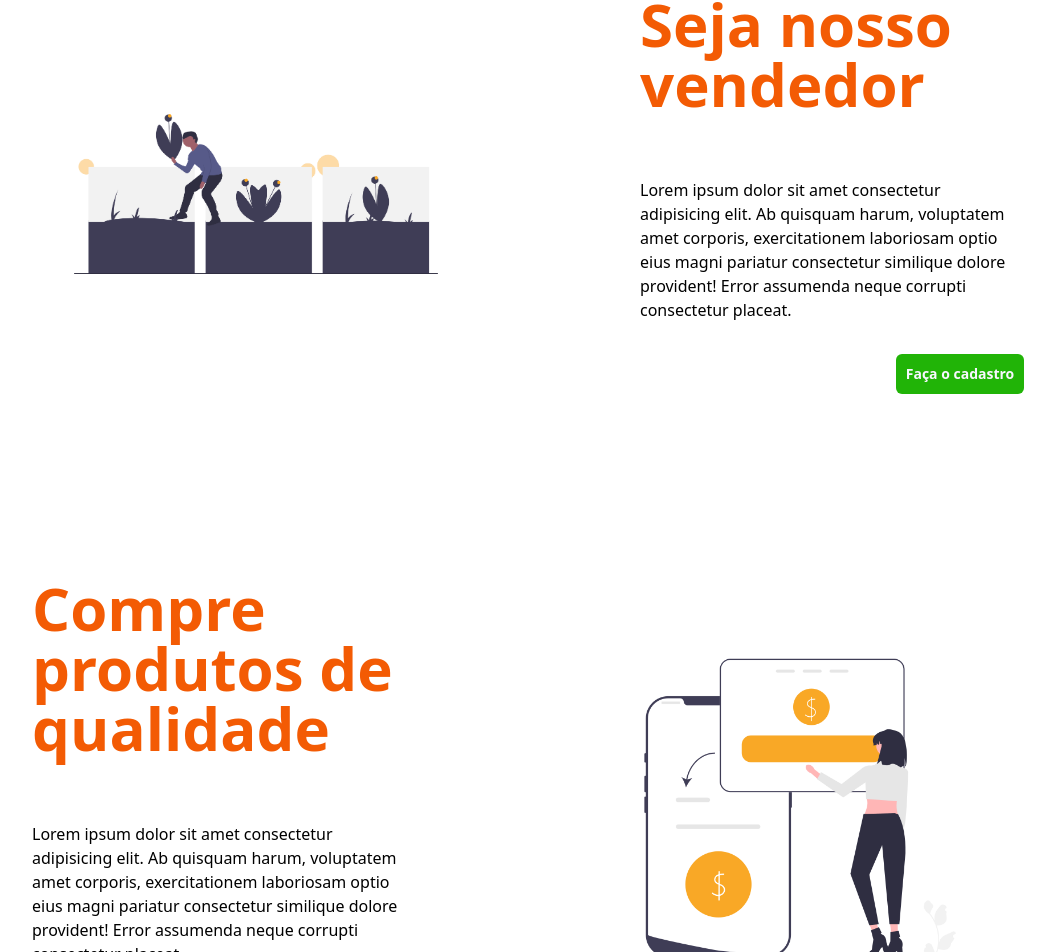
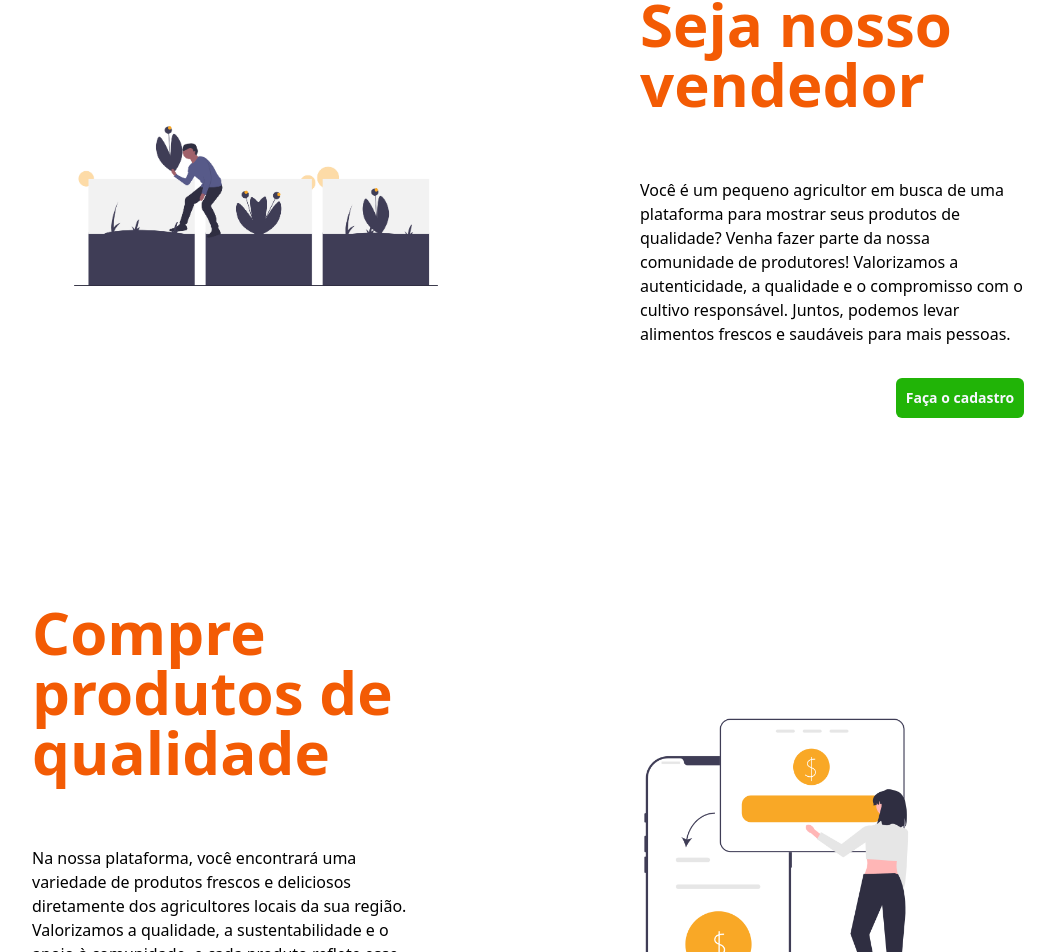
Before and after one commit to projeto-integrador-agromarket/front-end, a React (Vite) app: page / in a window 1280 px wide. Shown: the part 2230-3182 px from the top of the page, without its empty margins (112-1167 px from the left). Built offline with nearby package versions, Linux system fonts and the light colour scheme; no server answers.

Commit message:
Add: Melhorias

```diff
--- a/src/components/produtos/cardProdutos/CardProduto1.tsx
+++ b/src/components/produtos/cardProdutos/CardProduto1.tsx
@@ -11,6 +11,7 @@ interface CardProdutoProps {
 
 function CardProduto1(this: any, { produto }: CardProdutoProps) {
   const { adicionarProduto, removerProduto } = useContext(AuthContext);
+
   return (
     <>
       <div className="relative m-10 flex w-full max-w-sm flex-col overflow-hidden rounded-lg border border-light-gray-card bg-white-new shadow-2xl hover:bg-light-gray-card">
--- a/src/pages/contato/Contato.tsx
+++ b/src/pages/contato/Contato.tsx
@@ -14,41 +14,33 @@ function Contato() {
           ></iframe>
         </div>
       </div>
-      <div className="flex flex-col items-center justify-center mb-3">
+      <div className="flex flex-col items-center justify-center">
         <div className="flex self-center justify-center my-16 font-semibold text-6xl w-full text-dark-blue-footer">
           <p>Ficou alguma dúvida? Entre em contato</p>
         </div>
         <div className="flex flex-row">
-          <div className="endereco bg-timber-wolf mx-10 size-72">
+          {/* <div className="endereco bg-timber-wolf mx-10 size-72 rounded">
             <p>Endereco</p>
-          </div>
-          <div className="flex flex-col items-center justify-center bg-sand-orange w-full max-w-5xl">
-            <p>Formulário de contato</p>
+          </div> */}
+          <div className="flex flex-col rounded items-center justify-center bg-sand-orange w-full max-w-5xl mr-3 mb-9 shadow-xl">
+            <p className="text-3xl mt-4 text-dark-blue-footer font-semibold">
+              Formulário de Contato
+            </p>
             <form className="flex flex-wrap p-10 justify-self-center">
               <input
                 type="text"
                 className="bg-gray-700 text-gray-200 border-0 rounded-md p-2 mb-4 focus:bg-gray-600 focus:outline-none focus:ring-1 focus:ring-blue-500 transition ease-in-out duration-150 w-full md:w-[48%] mr-[2%]"
-                placeholder="Full Name"
+                placeholder="Nome"
               />
               <input
                 type="email"
                 className="bg-gray-700 text-gray-200 border-0 rounded-md p-2 mb-4 focus:bg-gray-600 focus:outline-none focus:ring-1 focus:ring-blue-500 transition ease-in-out duration-150 w-full md:w-[48%] ml-[2%]"
-                placeholder="Email"
+                placeholder="E-mail"
               />
               <input
                 type="number"
                 className="bg-gray-700 text-gray-200 border-0 rounded-md p-2 mb-4 focus:bg-gray-600 focus:outline-none focus:ring-1 focus:ring-blue-500 transition ease-in-out duration-150 w-full md:w-[48%] mr-[2%]"
-                placeholder="Phone Number"
-              />
-              <input
-                type="text"
-                className="bg-gray-700 text-gray-200 border-0 rounded-md p-2 mb-4 focus:bg-gray-600 focus:outline-none focus:ring-1 focus:ring-blue-500 transition ease-in-out duration-150 w-full md:w-[48%] ml-[2%]"
-                placeholder="Company Name"
-              />
-              <input
-                type="text"
-                className="bg-gray-700 text-gray-200 border-0 rounded-md p-2 mb-4 focus:bg-gray-600 focus:outline-none focus:ring-1 focus:ring-blue-500 transition ease-in-out duration-150 w-full md:w-[48%] mr-[2%]"
-                placeholder="Job Title"
+                placeholder="Celular"
               />
               <input
                 type="date"
@@ -57,17 +49,18 @@ function Contato() {
               />
               <textarea
                 name="message"
-                className="bg-gray-700 text-gray-200 border-0 rounded-md p-2 mb-auto md:mb-auto md:w-full md:h-auto md:min-h-[100px] md:max-h-[100px] md:flex-grow md:flex-shrink md:flex-auto focus:bg-gray-md:focus:outline-none:focus:ring-blue-md:focus:border-transparent transition ease-in-out duration-fastest"
-                placeholder="Message"
+                className="bg-gray-700 text-gray-200 border-0 rounded-md p-2 mb-auto md:mb-auto md:w-full md:h-auto md:min-h-[200px] md:max-h-[200px] md:flex-grow md:flex-shrink md:flex-auto focus:bg-gray-md:focus:outline-none:focus:ring-blue-md:focus:border-transparent transition ease-in-out duration-fastest"
+                placeholder="Escreva sua mensagem aqui..."
               ></textarea>
-
+            </form>
+            <div className="flex flex-row items-center self-center justify-center mb-5">
               <button
                 type="submit"
-                className="bg-gradient-to-r from-indigo-500 to-blue-500 text-white font-bold py-2 px-4 rounded-md mt-4 hover:bg-indigo-600 hover:to-blue-600 transition ease-in-out duration-150"
+                className=" bg-meddium-green text-white-new font-bold py-2 px-10 rounded-md hover:bg-indigo-600 hover:bg-dark-green transition ease-in-out duration-150 justify-center self-center "
               >
                 Submit
               </button>
-            </form>
+            </div>
           </div>
         </div>
       </div>
--- a/src/pages/home/Home.tsx
+++ b/src/pages/home/Home.tsx
@@ -67,10 +67,11 @@ function Home() {
               Seja nosso vendedor
             </h2>
             <p className="p-0">
-              Lorem ipsum dolor sit amet consectetur adipisicing elit. Ab
-              quisquam harum, voluptatem amet corporis, exercitationem
-              laboriosam optio eius magni pariatur consectetur similique dolore
-              provident! Error assumenda neque corrupti consectetur placeat.
+              Você é um pequeno agricultor em busca de uma plataforma para
+              mostrar seus produtos de qualidade? Venha fazer parte da nossa
+              comunidade de produtores! Valorizamos a autenticidade, a qualidade
+              e o compromisso com o cultivo responsável. Juntos, podemos levar
+              alimentos frescos e saudáveis para mais pessoas.
             </p>
             <div className="flex justify-end">
               <Link
@@ -94,10 +95,13 @@ function Home() {
               Compre produtos de qualidade
             </h2>
             <p className="p-0">
-              Lorem ipsum dolor sit amet consectetur adipisicing elit. Ab
-              quisquam harum, voluptatem amet corporis, exercitationem
-              laboriosam optio eius magni pariatur consectetur similique dolore
-              provident! Error assumenda neque corrupti consectetur placeat.
+              Na nossa plataforma, você encontrará uma variedade de produtos
+              frescos e deliciosos diretamente dos agricultores locais da sua
+              região. Valorizamos a qualidade, a sustentabilidade e o apoio à
+              comunidade, e cada produto reflete esse compromisso. Ao comprar
+              conosco, você não apenas obtém alimentos de alta qualidade, mas
+              também apoia os pequenos agricultores e promove práticas agrícolas
+              responsáveis.
             </p>
             <Link
               to="/home"
--- a/src/pages/sobrenos/SobreNos.tsx
+++ b/src/pages/sobrenos/SobreNos.tsx
@@ -6,8 +6,11 @@ function SobreNos() {
   return (
     <>
       <NavBar />
-      <div className="flex justify-between">
-        <div className="max-w-xs bg-white rounded-lg overflow-hidden shadow-lg p-4">
+      <div className="flex self-center justify-center my-10 font-semibold text-6xl w-full text-dark-orange">
+        <p>Nossa missão, visão e valores</p>
+      </div>
+      <div className="grid grid-cols-1 md:grid-cols-3 gap-4 px-20 pt-20 pb-40 self-center justify-center">
+        <div className="max-w-xs bg-white rounded-lg overflow-hidden shadow-lg">
           <div className="primeiroCard bg-cover h-48 flex-none bg-cover rounded-t text-center overflow-hidden"></div>
           <div className="px-6 py-4">
             <div className="font-bold text-xl mb-2">Missão</div>
@@ -21,7 +24,7 @@ function SobreNos() {
           </div>
         </div>
 
-        <div className="max-w-xs bg-white rounded-lg overflow-hidden shadow-lg p-4">
+        <div className="max-w-xs bg-white rounded-lg overflow-hidden shadow-lg">
           <div className="segundoCard bg-cover h-48 flex-none bg-cover rounded-t text-center overflow-hidden"></div>
           <div className="px-6 py-4">
             <div className="font-bold text-xl mb-2">Visão</div>
@@ -35,7 +38,7 @@ function SobreNos() {
           </div>
         </div>
 
-        <div className="max-w-xs bg-white rounded-lg overflow-hidden shadow-lg p-4">
+        <div className="max-w-xs bg-white rounded-lg overflow-hidden shadow-lg">
           <div className="terceiroCard bg-cover h-48 flex-none bg-cover rounded-t text-center overflow-hidden"></div>
           <div className="px-6 py-4">
             <div className="font-bold text-xl mb-2">Valores</div>
```
